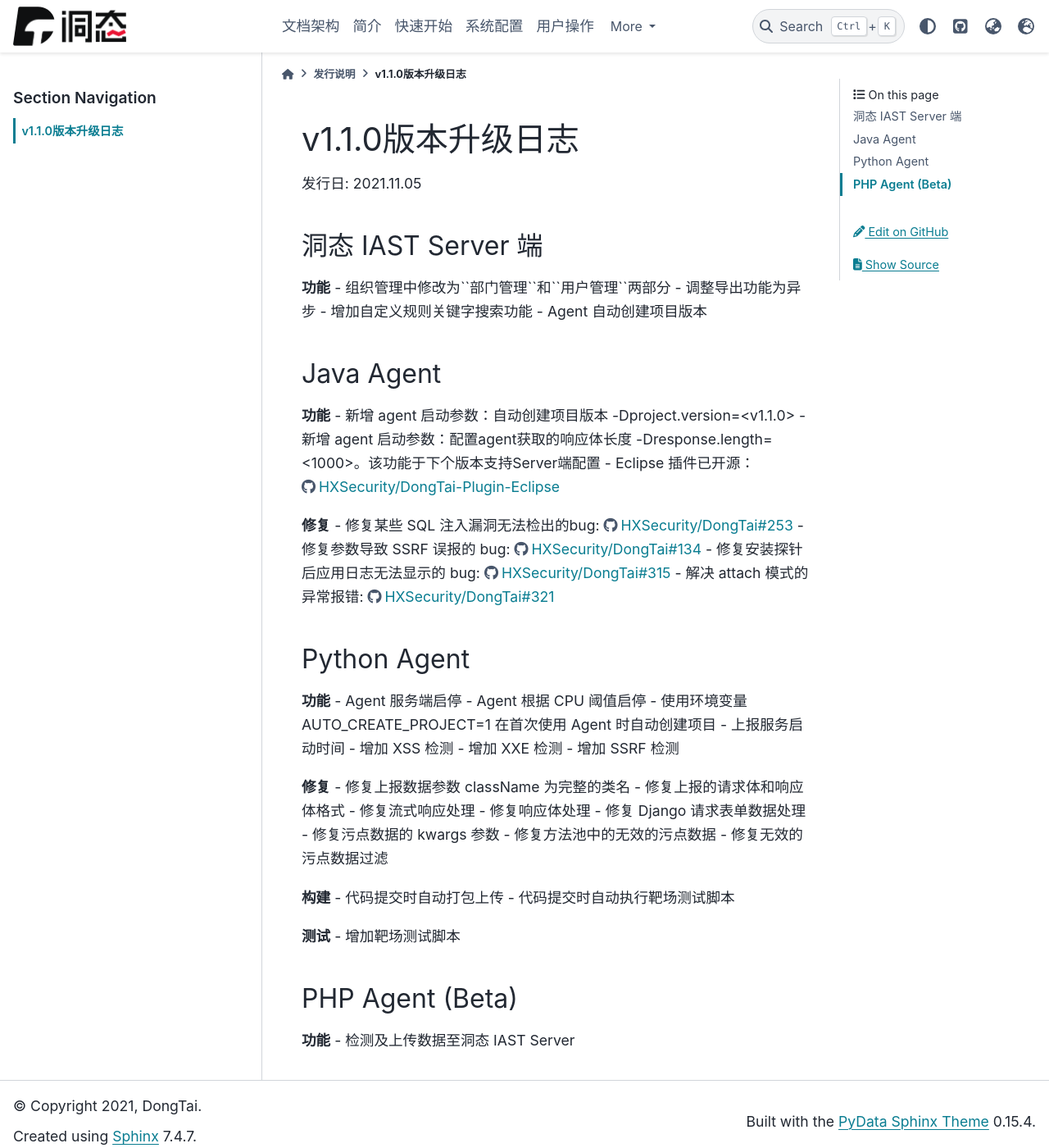
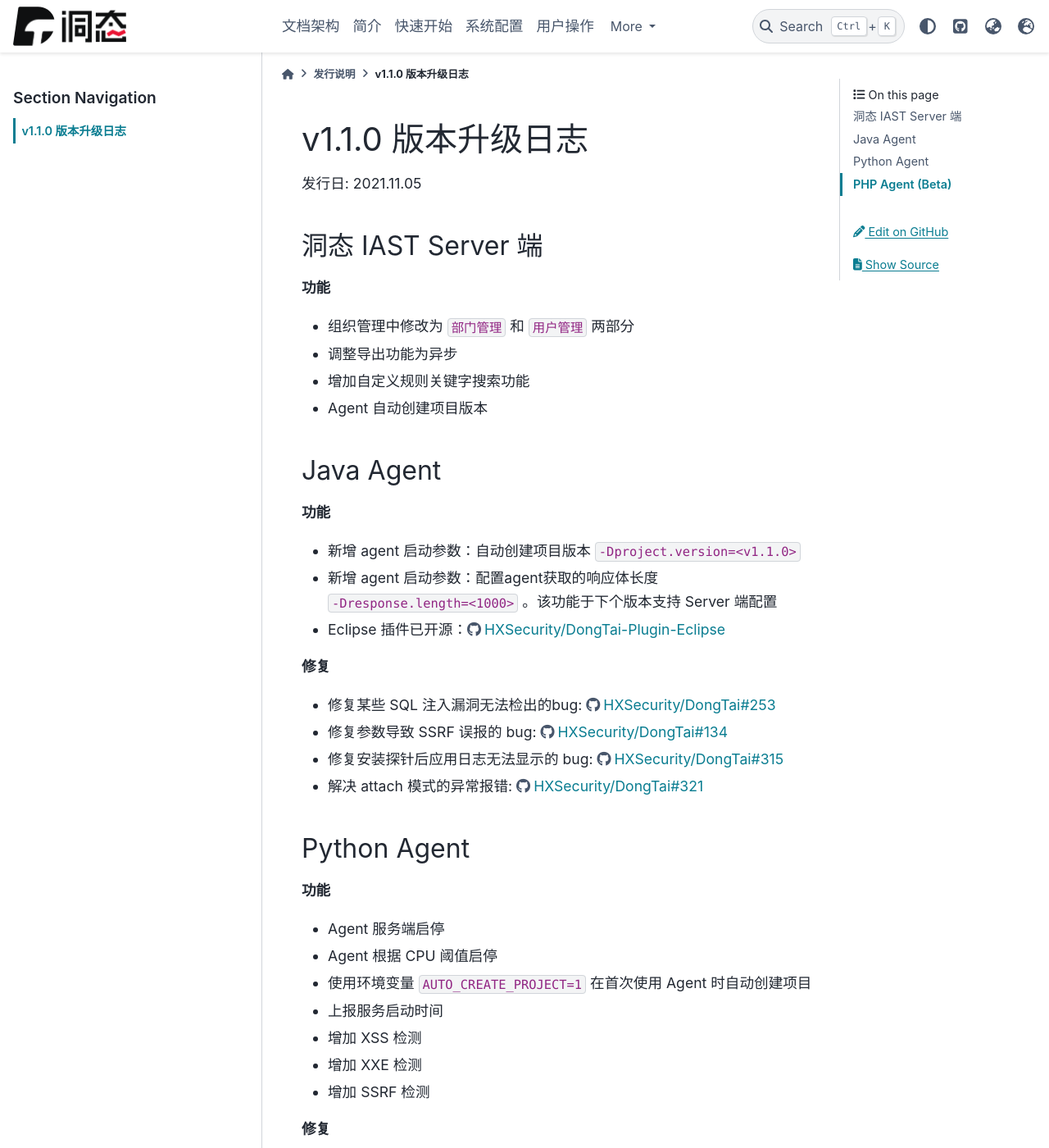
Before and after one commit to cloudwafs/DongTai-docs, a Sphinx documentation site: the page built from content/zh/source/10_log/01_log.rst, in a window 1280 px wide and 1400 px high. Shown: the whole window at 82% size. Built offline with Sphinx 7.4.7 and the PyData theme 0.15.4, drawn with Linux system fonts in a browser that asks for light colours; some of the changed text lies outside the part shown.

Commit message:
Update 01_log.rst

```diff
--- a/content/zh/source/10_log/01_log.rst
+++ b/content/zh/source/10_log/01_log.rst
@@ -1,58 +1,88 @@
-v1.1.0版本升级日志
+v1.1.0 版本升级日志
 =====================
 发行日: 2021.11.05
 
 洞态 IAST Server 端
 ------------------------
 **功能**
-- 组织管理中修改为``部门管理``和``用户管理``两部分
+
+- 组织管理中修改为 ``部门管理`` 和 ``用户管理`` 两部分
+
 - 调整导出功能为异步
+
 - 增加自定义规则关键字搜索功能
+
 - Agent 自动创建项目版本
 
 Java Agent
 --------------
 **功能**
-- 新增 agent 启动参数：自动创建项目版本 -Dproject.version=<v1.1.0>
-- 新增 agent 启动参数：配置agent获取的响应体长度 -Dresponse.length=<1000>。该功能于下个版本支持Server端配置
+
+- 新增 agent 启动参数：自动创建项目版本 ``-Dproject.version=<v1.1.0>``
+
+- 新增 agent 启动参数：配置agent获取的响应体长度 ``-Dresponse.length=<1000>`` 。该功能于下个版本支持 Server 端配置
+
 - Eclipse 插件已开源：https://github.com/HXSecurity/DongTai-Plugin-Eclipse
 
 **修复**
+
 - 修复某些 SQL 注入漏洞无法检出的bug: https://github.com/HXSecurity/DongTai/issues/253
+
 - 修复参数导致 SSRF 误报的 bug: https://github.com/HXSecurity/DongTai/issues/134
+
 - 修复安装探针后应用日志无法显示的 bug: https://github.com/HXSecurity/DongTai/issues/315
+
 - 解决 attach 模式的异常报错: https://github.com/HXSecurity/DongTai/issues/321
 
 
 Python Agent
 ---------------
 **功能**
+
 - Agent 服务端启停
+
 - Agent 根据 CPU 阈值启停
-- 使用环境变量 `AUTO_CREATE_PROJECT=1` 在首次使用 Agent 时自动创建项目
+
+- 使用环境变量 ``AUTO_CREATE_PROJECT=1`` 在首次使用 Agent 时自动创建项目
+
 - 上报服务启动时间
+
 - 增加 XSS 检测
+
 - 增加 XXE 检测
+
 - 增加 SSRF 检测
 
 **修复**
-- 修复上报数据参数 `className` 为完整的类名
+
+- 修复上报数据参数 ``className`` 为完整的类名
+
 - 修复上报的请求体和响应体格式
+
 - 修复流式响应处理
+
 - 修复响应体处理
+
 - 修复 Django 请求表单数据处理
-- 修复污点数据的 `kwargs` 参数
+
+- 修复污点数据的 ``kwargs`` 参数
+
 - 修复方法池中的无效的污点数据
+
 - 修复无效的污点数据过滤
 
 **构建**
+
 - 代码提交时自动打包上传
+
 - 代码提交时自动执行靶场测试脚本
 
 **测试**
+
 - 增加靶场测试脚本
 
 PHP Agent (Beta)
 --------------------
 **功能**
+
 - 检测及上传数据至洞态 IAST Server
```
